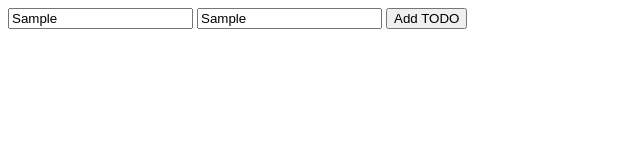
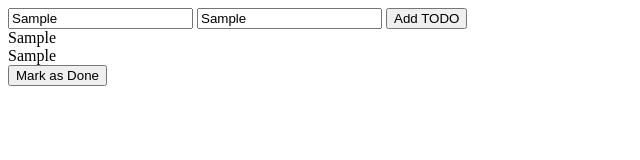
Before and after one commit to ashumlp05/COHORT-2.0, a plain HTML site: page Week-4/Week-4.2/index1.html in a window 1280 px wide. Both pictures are taken after typing "Sample", "Sample" into the empty fields and a click on the button "Add TODO". Shown: the whole page, without its empty margins (0-640 px from the left). Drawn offline with Linux system fonts and the light colour scheme.

Commit message:
Update index1.html

```diff
--- a/Week-4/Week-4.2/index1.html
+++ b/Week-4/Week-4.2/index1.html
@@ -1,23 +1,52 @@
 <!DOCTYPE html>
 <html lang="en">
+
 <head>
   <meta charset="UTF-8">
   <meta name="viewport" content="width=device-width, initial-scale=1.0">
   <title>Document</title>
 </head>
+
 <body>
   <script>
-    function todo(){
-      const title=document.getElementById("title").value;
-      const description=document.getElementById("description").value;
-      document.getElementById("container").innerHTML =""
+    let globalId = 1;
+
+    function MarkAsDone(todoId) {
+      const parent = document.getElementById(todoId);
+      parent.children[2].innerHTML = "Done"
+
+    }
+
+    function createChild(title, descreption, id) {
+      const child = document.createElement("div")
+      const firstGrandParent = document.createElement("dev");
+      firstGrandParent.innerHTML = title;
+      const secondgrandparent = document.createElement("div");
+      secondgrandparent.innerHTML = descreption;
+      const thirdgrandparent = document.createElement("button")
+      thirdgrandparent.innerHTML = "Mark as Done";
+      thirdgrandparent.setAttribute("onclick", `MarkAsDone(${id})`);
+      child.appendChild(firstGrandParent);
+      child.appendChild(secondgrandparent);
+      child.appendChild(thirdgrandparent);
+      child.setAttribute("id", id);
+      return child;
+    }
+
+
+    function todo() {
+      const title = document.getElementById("title").value;
+      const description = document.getElementById("description").value;
+      const parent = document.getElementById("todos");
+      parent.appendChild(createChild(title, description, globalId++));
     }
   </script>
   <div>
     <input id="title" type="text" placeholder="Title">
     <input id="description" type="text" placeholder="Description">
     <button onclick="todo()">Add TODO</button>
-    <div id="container"></div>
+    <div id="todos"></div>
   </div>
 </body>
+
 </html>
```
